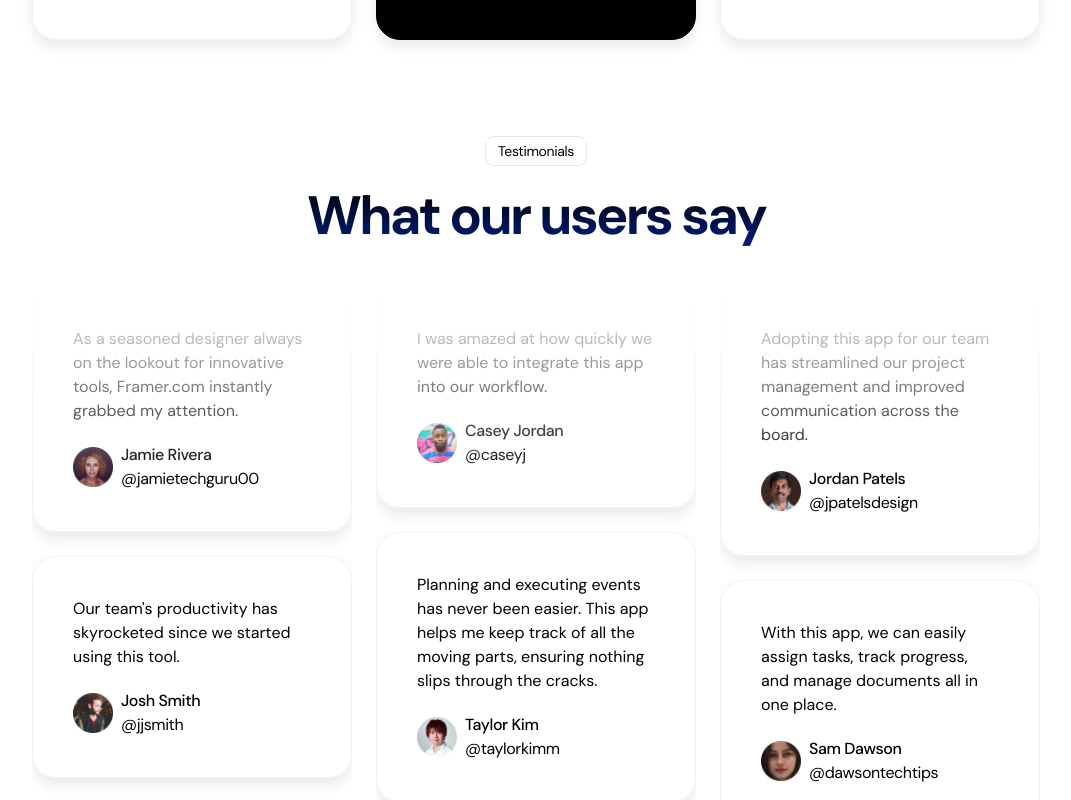
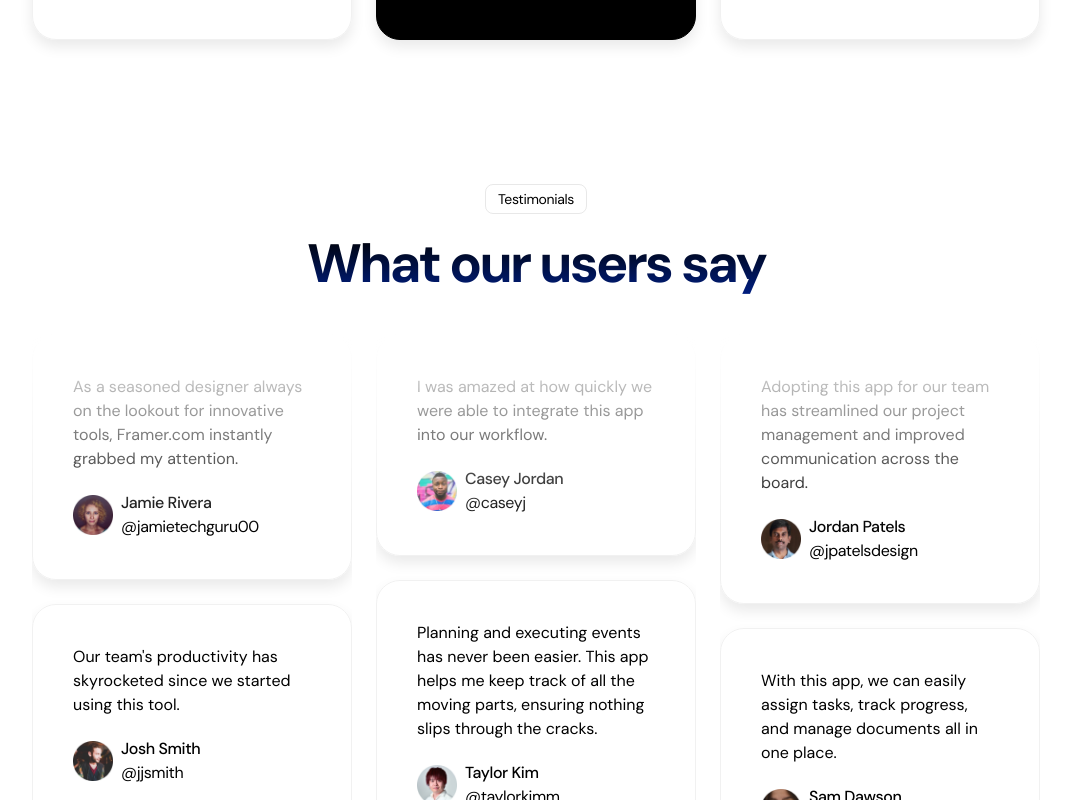
Before and after one commit to Oms-343/-app-landing-page, a Next.js app: page / in a window 1280 px wide. Shown: the part 4520-5320 px from the top of the page, without its empty margins (104-1175 px from the left). Built offline with nearby package versions, Linux system fonts and the light colour scheme.

Commit message:
added padding to Testimonial section

```diff
--- a/src/sections/Testimoials.tsx
+++ b/src/sections/Testimoials.tsx
@@ -107,7 +107,7 @@ function TestimonialsColumn(props: {
 
 export default function Testimoials() {
   return (
-    <section className=" bg-white">
+    <section className=" pt-12 pb-20 bg-white">
       <div className="container">
         <div className="section-heading-container ">
           <div className="w-fit mx-auto">
```
